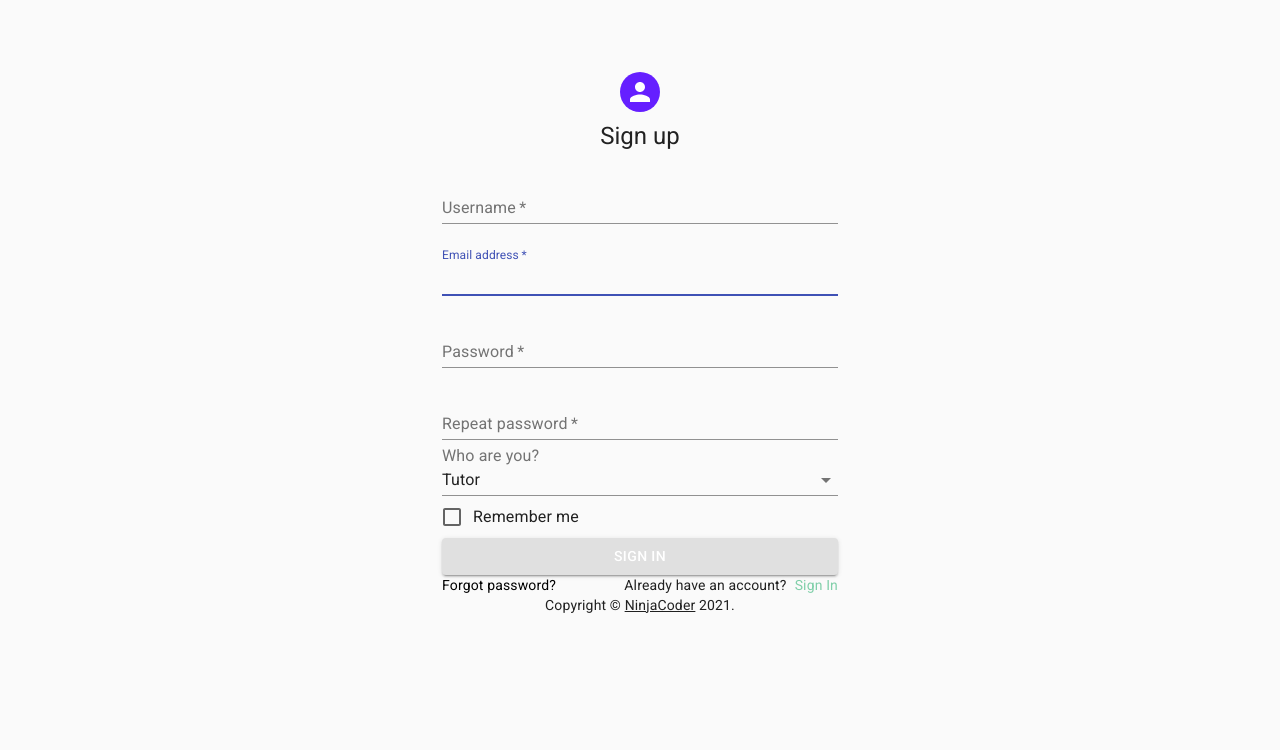
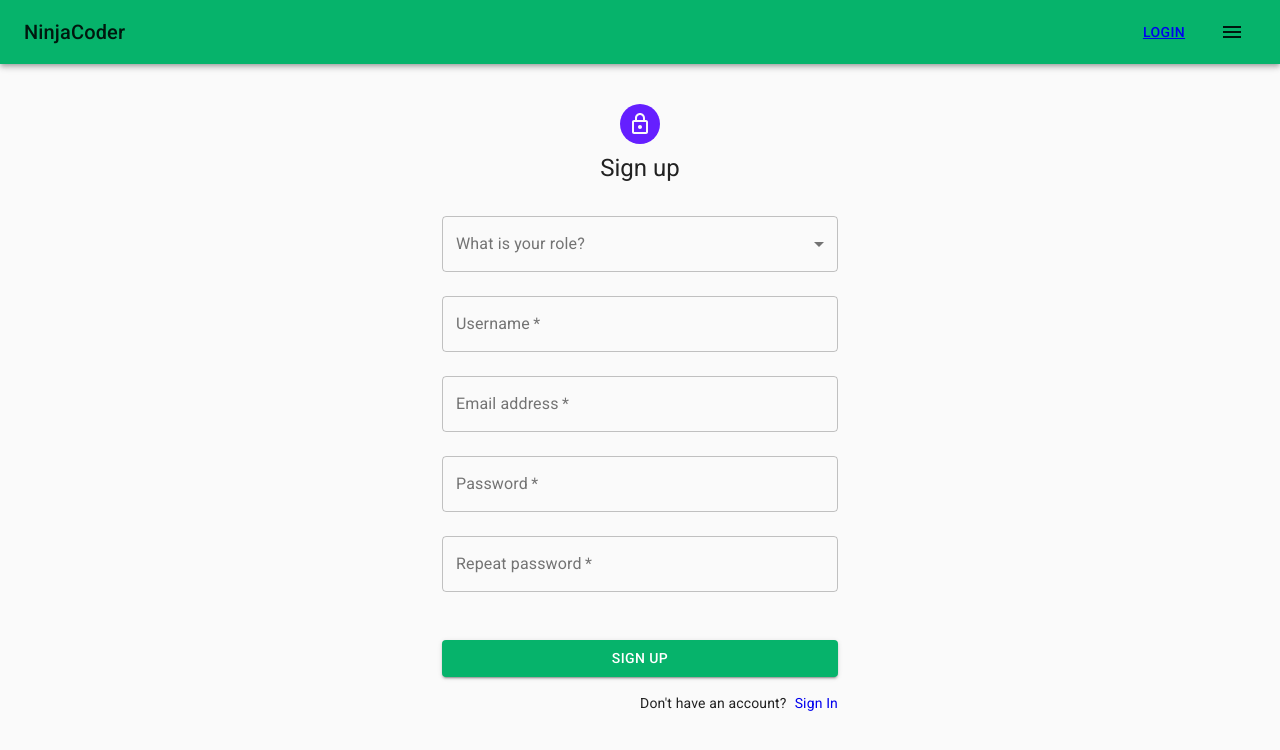
Before and after one commit to Joanneseiler/ninjacoder-client, a React (Create React App) app: page /signup in a window 1280 px wide. Shown: the top 750 px of the page. Built offline with nearby package versions, Linux system fonts and the light colour scheme.

Commit message:
change MUI version, change all components because of MUI, change NavBar

```diff
--- a/package.json
+++ b/package.json
@@ -5,7 +5,8 @@
   "dependencies": {
     "@emotion/react": "^11.4.0",
     "@emotion/styled": "^11.3.0",
-    "@material-ui/core": "^5.0.0-beta.1",
+    "@material-ui/core": "^4.12.2",
+    "@material-ui/icons": "^4.11.2",
     "@material-ui/styles": "^4.11.4",
     "axios": "^0.21.1",
     "react": "^17.0.2",
--- a/src/App.js
+++ b/src/App.js
@@ -3,7 +3,7 @@ import { Switch, Route, useHistory } from "react-router-dom";
 import NotFound from "./components/NotFound";
 import SignInForm from "./components/SignInForm";
 import SignUpForm from "./components/SignUpForm";
-// import NavBar from "./components/NavBar";
+import NavBar from "./components/NavBar";
 import axios from 'axios';
 import LandingPage from "./components/LandingPage";
 
@@ -26,21 +26,26 @@ function App() {
   const handleSignUp = async (event) => {
     event.preventDefault();
     const {username, role, email, password, repeatedPassword, kidAge, secretWord} = event.target
-    const newUser = {
+    let newUser = {
       username: username.value,
       role: role.value,
       email: email.value,
       password: password.value,
-      repeatedPassword: repeatedPassword.value,
-      kidAge: kidAge.value,
-      secretWord: secretWord.value
+      repeatedPassword: repeatedPassword.value
     }
+
+    if (role.value === 'parent') {
+      newUser.kidAge = kidAge.value
+      newUser.secretWord = secretWord.value
+    }
+
+    console.log(newUser)
 
     try {
       const response = await axios.post(`http://localhost:5005/api/signup`, newUser, {withCredentials: true})
       setUser(response.data)
     } catch(err) {
-      setSignUpError(err.response.data.error)
+      setSignUpError(err.response.data.errorMessage)
     }
   };
 
@@ -52,14 +57,14 @@ function App() {
       const response = await axios.post(`http://localhost:5005/api/signin`, submittedUser, {withCredentials: true})
       setUser(response.data)
     } catch(err) {
-      setSignInError(err.response.data.error)
+      setSignInError(err.response.data.errorMessage)
     }
   };
 
   return (
     <div>
+      <NavBar user={user}/>
       <Switch>
-      {/* <NavBar /> */}
         <Route exact path={"/"} render={() => {
           return <LandingPage/>
         }} />
--- /dev/null
+++ b/src/components/FormError.js
@@ -0,0 +1,9 @@
+import React from 'react';
+
+function FormError(props) {
+    return (
+        <div style={{marginTop: 16, display: "flex", justifyContent: "center", color: "red"}}>{props.text}</div>
+    )
+}
+
+export default FormError;
--- a/src/components/LandingPage.js
+++ b/src/components/LandingPage.js
@@ -4,9 +4,6 @@ import helloNinjaKitty from "../helloNinjaKitty.png"
 function LandingPage(){
     return(
         <div>
-           <p>I tested if history.push works. You can change the LandingPage and delete the picture!
-           Later we redirect to profile after sign in. Sign in is working but not sign up! I know sign up is more important,
-           I created a person in postman to check it. Will do the sign up tomorrow!</p>
            <img src={helloNinjaKitty} alt="NinjaKitty says hello"></img>
         </div>
     )
--- a/src/components/NavBar.js
+++ b/src/components/NavBar.js
@@ -1,22 +1,138 @@
-// import React from "react"
-// import Button from "@material-ui/core/Button"
-// import AppBar from "@material-ui/core/AppBar"
-// import { Toolbar } from "@material-ui/core"
-// import { IconButton } from "@material-ui/core"
-// import {Typography} from "@material-ui/core"
+import React from 'react';
+import { makeStyles } from '@material-ui/styles';
+import AppBar from '@material-ui/core/AppBar';
+import Toolbar from '@material-ui/core/Toolbar';
+import Typography from '@material-ui/core/Typography';
+import IconButton from '@material-ui/core/IconButton';
+import MenuIcon from '@material-ui/icons/Menu';
+import AccountCircle from '@material-ui/icons/AccountCircle';
+import MenuItem from '@material-ui/core/MenuItem';
+import Menu from '@material-ui/core/Menu';
+import Button from '@material-ui/core/Button';
+import {Link} from 'react-router-dom';
 
-// function NavBar(){
-//     <AppBar position="static">
-//     <Toolbar>
-//         <IconButton edge="start" className={classes.menuButton} color="inherit" aria-label="menu">
-//         <MenuIcon />
-//         </IconButton>
-//         <Typography variant="h6" className={classes.title}>
-//         News
-//         </Typography>
-//         <Button color="inherit">Login</Button>
-//     </Toolbar>
-//     </AppBar>
-// }
+const useStyles = makeStyles((theme) => ({
+  root: {
+    flexGrow: 1,
+  },
+  /*menuButton: {
+    marginRight: theme.spacing(2),
+  },*/
+  title: {
+    flexGrow: 1,
+  },
+}));
 
-// export default NavBar;
+export default function MenuAppBar(props) {
+  const classes = useStyles();
+  const [anchorEl, setAnchorEl] = React.useState(null);
+  const open = Boolean(anchorEl);
+
+  const handleMenu = (event) => {
+    setAnchorEl(event.currentTarget);
+  };
+
+  const handleClose = () => {
+    setAnchorEl(null);
+  };
+
+  return (
+    <div className={classes.root}>
+      <AppBar position="static">
+        <Toolbar>
+          <Typography variant="h6" className={classes.title}>
+            NinjaCoder
+          </Typography>
+          {!props.user && (
+            <>
+                <Button color="inherit">
+                <Link to="/signin">Login</Link>
+                </Button>
+                <div>
+                <IconButton
+                    aria-label="account of current user"
+                    aria-controls="menu-appbar"
+                    aria-haspopup="true"
+                    className={classes.menuButton}
+                    onClick={handleMenu}
+                    color="inherit"
+                >
+                </IconButton>
+                <Menu
+                    id="menu-appbar"
+                    anchorEl={anchorEl}
+                    anchorOrigin={{
+                    vertical: 'top',
+                    horizontal: 'right',
+                    }}
+                    keepMounted
+                    transformOrigin={{
+                    vertical: 'top',
+                    horizontal: 'right',
+                    }}
+                    open={open}
+                    onClose={handleClose}
+                >
+                    <MenuItem onClick={handleClose}>Profile</MenuItem>
+                    <MenuItem onClick={handleClose}>My account</MenuItem>
+                </Menu>
+                </div>
+            </>
+          )}
+          {props.user && (
+            <div>
+              <IconButton
+                aria-label="account of current user"
+                aria-controls="menu-appbar"
+                aria-haspopup="true"
+                onClick={handleMenu}
+                color="inherit"
+              >
+              <MenuIcon />
+              </IconButton>
+              <Menu
+                id="menu-appbar"
+                anchorEl={anchorEl}
+                anchorOrigin={{
+                  vertical: 'top',
+                  horizontal: 'right',
+                }}
+                keepMounted
+                transformOrigin={{
+                  vertical: 'top',
+                  horizontal: 'right',
+                }}
+                open={open}
+                onClose={handleClose}
+              >
+                <MenuItem onClick={handleClose}>Profile</MenuItem>
+                <MenuItem onClick={handleClose}>My account</MenuItem>
+              </Menu>
+            </div>
+          )}
+          <IconButton edge="start" className={classes.menuButton} color="inherit" aria-label="menu">
+            <MenuIcon />
+          </IconButton>
+            <Menu
+            id="menu-appbar"
+            anchorEl={anchorEl}
+            anchorOrigin={{
+                vertical: 'top',
+                horizontal: 'right',
+            }}
+            keepMounted
+            transformOrigin={{
+                vertical: 'top',
+                horizontal: 'right',
+            }}
+            open={open}
+            onClose={handleClose}
+            >
+            <MenuItem onClick={handleClose}>Profile</MenuItem>
+            <MenuItem onClick={handleClose}>My account</MenuItem>
+            </Menu>
+        </Toolbar>
+      </AppBar>
+    </div>
+  );
+}
--- a/src/components/SignInForm.js
+++ b/src/components/SignInForm.js
@@ -1,38 +1,51 @@
-import * as React from 'react';
+import React from 'react';
 import Avatar from '@material-ui/core/Avatar';
 import Button from '@material-ui/core/Button';
 import CssBaseline from '@material-ui/core/CssBaseline';
 import TextField from '@material-ui/core/TextField';
-import FormControlLabel from '@material-ui/core/FormControlLabel';
+import Grid from '@material-ui/core/Grid';
+import LockOutlinedIcon from '@material-ui/icons/LockOutlined';
+import Typography from '@material-ui/core/Typography';
+import { makeStyles } from '@material-ui/core/styles';
+import Container from '@material-ui/core/Container';
+import MenuItem from '@material-ui/core/MenuItem';
+import Select from '@material-ui/core/Select';
+import FormControl from '@material-ui/core/FormControl';
 import InputLabel from '@material-ui/core/InputLabel';
-import Select from '@material-ui/core/Select'
-import MenuItem from '@material-ui/core/MenuItem'
-import Checkbox from '@material-ui/core/Checkbox';
-import Link from '@material-ui/core/Link';
-import Grid from '@material-ui/core/Grid';
-import Box from '@material-ui/core/Box';
-//import LockOutlinedIcon from '@material-ui/icons/LockOutlined';
-import Typography from '@material-ui/core/Typography';
-import Container from '@material-ui/core/Container';
-//import {Link} from "react-router-dom"
+import {Link} from "react-router-dom";
+import FormError from './FormError';
 
-
-function Copyright(props) {
-  return (
-    <Typography variant="body2" color="text.secondary" align="center" {...props}>
-      {'Copyright © '}
-      <Link color="inherit" href="https://material-ui.com/">
-        NinjaCoder
-      </Link>{' '}
-      {new Date().getFullYear()}
-      {'.'}
-    </Typography>
-  );
-}
+const useStyles = makeStyles((theme) => ({
+  paper: {
+    marginTop: theme.spacing(4),
+    display: 'flex',
+    flexDirection: 'column',
+    alignItems: 'center',
+  },
+  avatar: {
+    margin: theme.spacing(1),
+    backgroundColor: theme.palette.secondary.main,
+  },
+  form: {
+    width: '100%', // Fix IE 11 issue.
+    marginTop: theme.spacing(4),
+  },
+  submit: {
+    margin: theme.spacing(3, 0, 2),
+  },
+  formControl: {
+    minWidth: 120,
+    width: '100%',
+    marginBottom: theme.spacing(1)
+  },
+  selectEmpty: {
+    marginTop: theme.spacing(2),
+  },
+}));
 
 function SignInForm(props) {
-  const [role, setRole] = React.useState("tutor")
-
+  const [role, setRole] = React.useState(null)
+  const classes = useStyles();
   const handleSelect = (event) => {
     setRole(event.target.value)
   }
@@ -40,46 +53,41 @@ function SignInForm(props) {
   return (
     <Container component="main" maxWidth="xs">
       <CssBaseline />
-      <Box
-        sx={{
-          marginTop: 8,
-          display: 'flex',
-          flexDirection: 'column',
-          alignItems: 'center',
-        }}
-      >
-        <Avatar sx={{ m: 1, bgcolor: 'secondary.main' }}>
-          {/* <LockOutlinedIcon /> */}
+      <div className={classes.paper}>
+        <Avatar className={classes.avatar}>
+          <LockOutlinedIcon />
         </Avatar>
         <Typography component="h1" variant="h5">
           Sign in
         </Typography>
-        <Box component="form" onSubmit={props.onSignIn} noValidate sx={{ mt: 1 }}>
-          <InputLabel id="role">Who are you?</InputLabel>
+        <form className={classes.form} onSubmit={props.onSignIn} noValidate>
+          <FormControl variant="outlined" className={classes.formControl}>
+          <InputLabel id="role-label">What is your role?</InputLabel>
             <Select
-            labelid= "role"
+              labelid= "role-label"
               margin="normal"
               required
-            fullWidth
               id="role"
               value={role}
               onChange={handleSelect}
-            // label="Who are you?"
-            name="role">
+              name="role"
+            >
             <MenuItem value="tutor">Tutor</MenuItem>
             <MenuItem value="parent">Parent</MenuItem>
           </Select>
+          </FormControl>
           <TextField
+            variant="outlined"
             margin="normal"
             required
             fullWidth
             id="email"
-            label="Email address"
+            label="Email Address"
             name="email"
             autoComplete="email"
-            autoFocus
           />
           <TextField
+            variant="outlined"
             margin="normal"
             required
             fullWidth
@@ -89,30 +97,28 @@ function SignInForm(props) {
             id="password"
             autoComplete="current-password"
           />
-          <div style={{display: "flex", justifyContent: "center", color: "red"}}>{props.error}</div>
-          <FormControlLabel
-            control={<Checkbox value="remember" color="primary" />}
-            label="Remember me"
-          />
-          <Button style={{color: "white"}} type="submit" fullWidth variant="contained" sx={{ mt: 3, mb: 2 }}>
+          <FormError text={props.error}></FormError>
+          <Button
+            style={{color: "white"}}
+            type="submit"
+            fullWidth
+            variant="contained"
+            color="primary"
+            className={classes.submit}
+          >
             Sign In
           </Button>
           <Grid container>
-            <Grid item xs>
-              <Link style={{color: '#000000', textDecoration: "none"}} href="#" variant="body2">
-                Forgot password?
-              </Link>
-            </Grid>
+            <Grid item xs></Grid>
             <Grid item>
             <span style={{fontSize: "0.875rem"}}>Don't have an account?</span>
-              <Link style={{marginLeft: 8, textDecoration: "none"}} href="/signin" variant="body2">
+            <Link style={{marginLeft: 8, textDecoration: "none"}} to="/signup" variant="body2">
                  Sign Up
             </Link>
             </Grid>
           </Grid>
-        </Box>
-      </Box>
-      <Copyright sx={{ mt: 8, mb: 4 }} />
+        </form>
+      </div>
     </Container>
   );
 }
--- a/src/components/SignUpForm.js
+++ b/src/components/SignUpForm.js
@@ -1,34 +1,47 @@
-import * as React from 'react';
+import React from 'react';
 import Avatar from '@material-ui/core/Avatar';
 import Button from '@material-ui/core/Button';
 import CssBaseline from '@material-ui/core/CssBaseline';
 import TextField from '@material-ui/core/TextField';
-import Select from '@material-ui/core/Select'
-import MenuItem from '@material-ui/core/MenuItem'
-//import FormControl from '@material-ui/core/FormControl'
-import InputLabel from '@material-ui/core/InputLabel'
-import FormControlLabel from '@material-ui/core/FormControlLabel';
-import Checkbox from '@material-ui/core/Checkbox';
-import Link from '@material-ui/core/Link';
 import Grid from '@material-ui/core/Grid';
-import Box from '@material-ui/core/Box';
-//import LockOutlinedIcon from '@material-ui/icons/LockOutlined';
+import LockOutlinedIcon from '@material-ui/icons/LockOutlined';
 import Typography from '@material-ui/core/Typography';
+import { makeStyles } from '@material-ui/core/styles';
 import Container from '@material-ui/core/Container';
+import MenuItem from '@material-ui/core/MenuItem';
+import Select from '@material-ui/core/Select';
+import FormControl from '@material-ui/core/FormControl';
+import InputLabel from '@material-ui/core/InputLabel';
+import {Link} from "react-router-dom";
+import FormError from './FormError';
 
-
-function Copyright(props) {
-  return (
-    <Typography variant="body2" color="text.secondary" align="center" {...props}>
-      {'Copyright © '}
-      <Link color="inherit" href="https://material-ui.com/">
-       NinjaCoder
-      </Link>{' '}
-      {new Date().getFullYear()}
-      {'.'}
-    </Typography>
-  );
-}
+const useStyles = makeStyles((theme) => ({
+  paper: {
+    marginTop: theme.spacing(4),
+    display: 'flex',
+    flexDirection: 'column',
+    alignItems: 'center',
+  },
+  avatar: {
+    margin: theme.spacing(1),
+    backgroundColor: theme.palette.secondary.main,
+  },
+  form: {
+    width: '100%', // Fix IE 11 issue.
+    marginTop: theme.spacing(4),
+  },
+  submit: {
+    margin: theme.spacing(3, 0, 2),
+  },
+  formControl: {
+    minWidth: 120,
+    width: '100%',
+    marginBottom: theme.spacing(1)
+  },
+  selectEmpty: {
+    marginTop: theme.spacing(2),
+  },
+}));
 
 function ParentComponents(props) {
   if (!props.isVisible) {
@@ -38,28 +51,28 @@ function ParentComponents(props) {
   return <>
       <TextField
         margin="normal"
+        variant="outlined"
         required
         fullWidth
         id="kidAge"
         label="Age of your child"
         name="kidAge"
-        autoFocus
       />
         <TextField
         margin="normal"
+        variant="outlined"
         required
         fullWidth
         id="secretWord"
         label="Please choose a secret word"
         name="secretWord"
-        autoFocus
       />
     </>
 }
 
 function SignUpForm(props) {
-    const [role, setRole] = React.useState("tutor")
-
+  const [role, setRole] = React.useState(null)
+  const classes = useStyles();
   const handleSelect = (event) => {
     setRole(event.target.value)
   }
@@ -67,43 +80,52 @@ function ParentComponents(props) {
   return (
     <Container component="main" maxWidth="xs">
       <CssBaseline />
-      <Box
-        sx={{
-          marginTop: 8,
-          display: 'flex',
-          flexDirection: 'column',
-          alignItems: 'center',
-        }}
-      >
-        <Avatar sx={{ m: 1, bgcolor: 'secondary.main' }}>
-          {/* <LockOutlinedIcon /> */}
+      <div className={classes.paper}>
+        <Avatar className={classes.avatar}>
+          <LockOutlinedIcon />
         </Avatar>
         <Typography component="h1" variant="h5">
           Sign up
         </Typography>
-        <Box component="form" onSubmit={props.onSignUp} noValidate sx={{ mt: 1 }}>
+        <form className={classes.form} onSubmit={props.onSignUp} noValidate>
+          <FormControl variant="outlined" className={classes.formControl}>
+          <InputLabel id="role-label">What is your role?</InputLabel>
+            <Select
+              labelid= "role-label"
+              margin="normal"
+              required
+              id="role"
+              value={role}
+              onChange={handleSelect}
+              name="role"
+            >
+            <MenuItem value="tutor">Tutor</MenuItem>
+            <MenuItem value="parent">Parent</MenuItem>
+          </Select>
+          </FormControl>
           <TextField
             margin="normal"
+            variant="outlined"
             required
             fullWidth
             id="username"
             label="Username"
             name="username"
             autoComplete="username"
-            autoFocus
           />
           <TextField
             margin="normal"
+            variant="outlined"
             required
             fullWidth
             id="email"
             label="Email address"
             name="email"
             autoComplete="email"
-            autoFocus
           />
           <TextField
             margin="normal"
+            variant="outlined"
             required
             fullWidth
             name="password"
@@ -114,6 +136,7 @@ function ParentComponents(props) {
           />
           <TextField
             margin="normal"
+            variant="outlined"
             required
             fullWidth
             name="repeatedPassword"
@@ -122,45 +145,29 @@ function ParentComponents(props) {
             id="repeatedPassword"
             autoComplete="current-password"
           />
-          <InputLabel id="role">Who are you?</InputLabel>
-            <Select
-            labelid= "role"
-            margin="normal"
-            required
+          <ParentComponents isVisible={role === "parent"}></ParentComponents>
+          <FormError text={props.error}></FormError>
+          <Button
+            style={{color: "white"}}
+            type="submit"
             fullWidth
-            id="role"
-            value={role}
-            onChange={handleSelect}
-            // label="Who are you?"
-            name="role">
-            <MenuItem value="tutor">Tutor</MenuItem>
-            <MenuItem value="parent">Parent</MenuItem>
-            </Select>
-            <ParentComponents isVisible={role === "parent"}></ParentComponents>
-          <div style={{display: "flex", justifyContent: "center", color: "red"}}>{props.error}</div>
-          <FormControlLabel
-            control={<Checkbox value="remember" color="primary" />}
-            label="Remember me"
-          />
-          <Button style={{color: "white"}} type="submit" fullWidth variant="contained" sx={{ mt: 3, mb: 2 }}>
-            Sign In
+            variant="contained"
+            color="primary"
+            className={classes.submit}
+          >
+            Sign Up
           </Button>
           <Grid container>
-            <Grid item xs>
-              <Link style={{color: '#000000', textDecoration: "none"}} href="#" variant="body2">
-                Forgot password?
-              </Link>
-            </Grid>
+            <Grid item xs></Grid>
             <Grid item>
-              <span style={{fontSize: "0.875rem"}}>Already have an account?</span>
-              <Link style={{marginLeft: 8, textDecoration: "none"}} href="/signin" variant="body2">
+            <span style={{fontSize: "0.875rem"}}>Don't have an account?</span>
+            <Link style={{marginLeft: 8, textDecoration: "none"}} to="/signin" variant="body2">
                  Sign In
             </Link>
             </Grid>
           </Grid>
-        </Box>
-      </Box>
-      <Copyright sx={{ mt: 8, mb: 4 }} />
+        </form>
+      </div>
     </Container>
   );
 }
--- a/src/index.js
+++ b/src/index.js
@@ -9,11 +9,12 @@ import {deepPurple} from '@material-ui/core/colors';
 const theme = createTheme({
     palette: {
         primary: {
-            main: '#80CFA9'
+            main: '#06b36b'
         },
         secondary: deepPurple
     }
 })
+
 
 ReactDOM.render(
   <React.StrictMode>
```
Also changed, not shown: 1 other file (tests, documents, lock files or other folders). Lines whose indentation alone changed are shown as unchanged.
